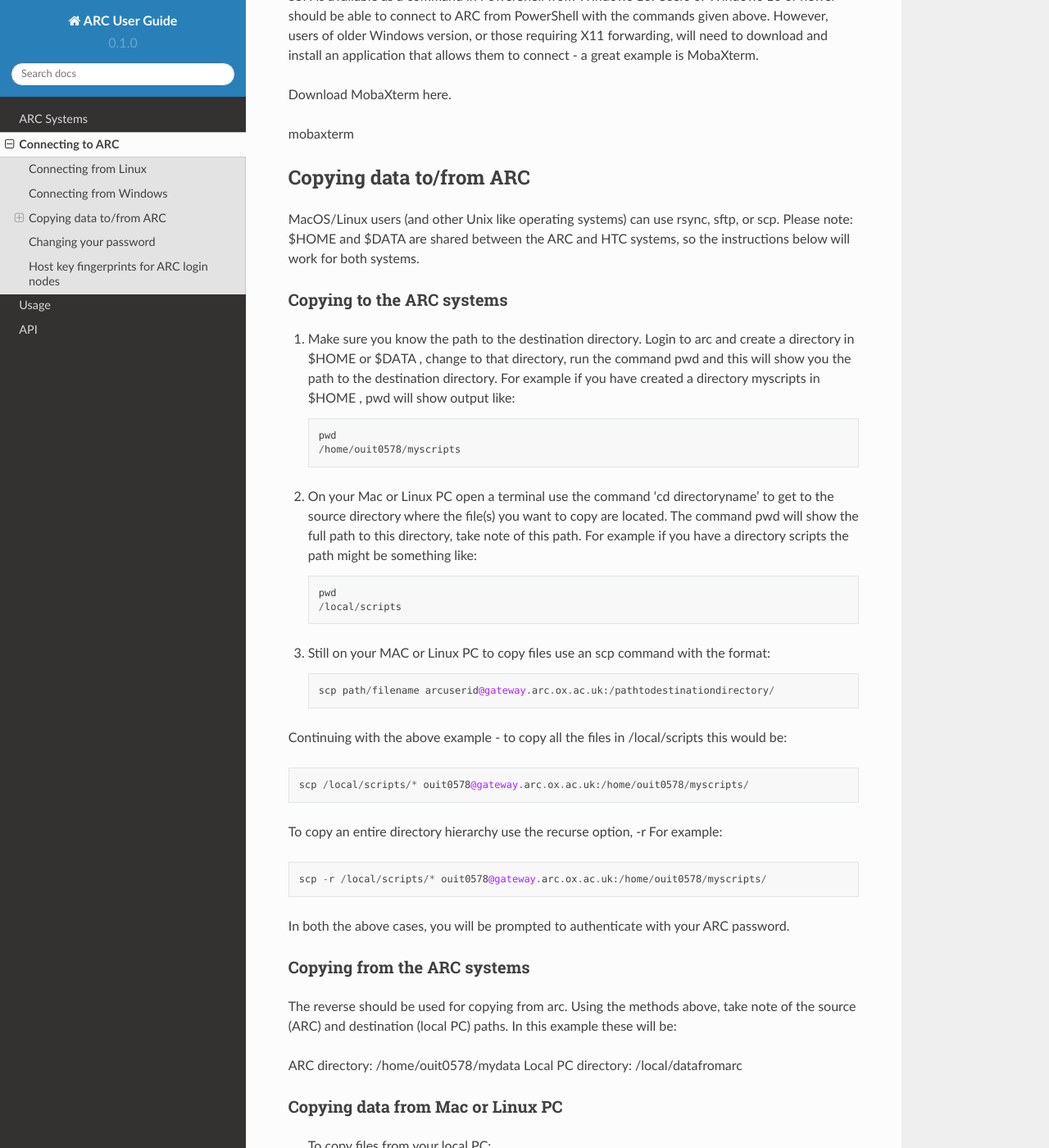
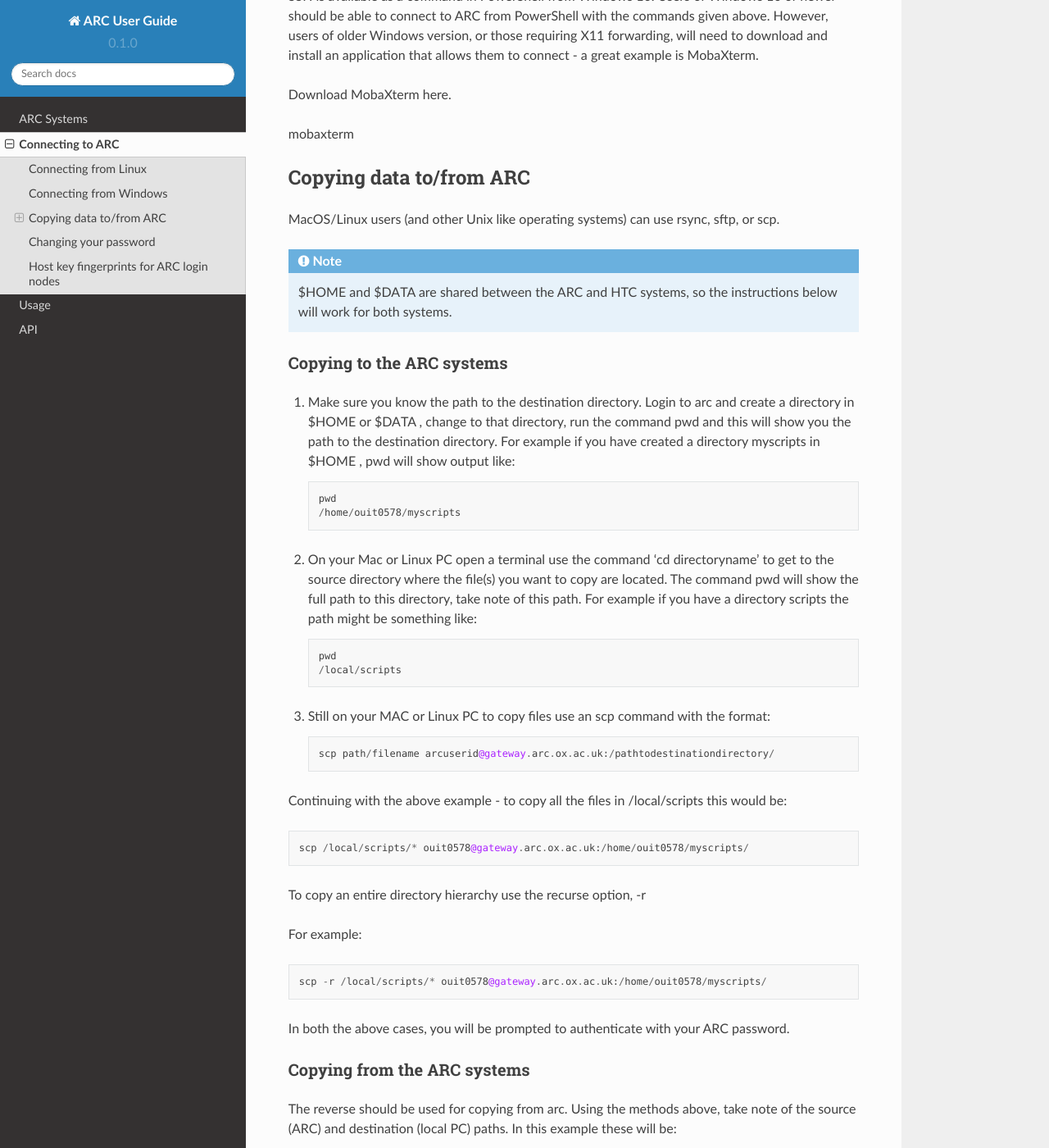
Before and after one commit to tina-friedrich/arc-user-guide, a Sphinx documentation site: the page built from docs/source/connecting-to-arc.rst, in a window 1280 px wide and 1400 px high, scrolled down 1165 px. Shown: the whole window at 82% size. Built offline with Sphinx 7.4.7 and the Read the Docs theme 2.0.0, drawn with Linux system fonts in a browser that asks for light colours.

Commit message:
Update connecting-to-arc.rst
Slight tidy up.

```diff
--- a/docs/source/connecting-to-arc.rst
+++ b/docs/source/connecting-to-arc.rst
@@ -42,7 +42,11 @@ mobaxterm
 Copying data to/from ARC
 ------------------------
 
-MacOS/Linux users (and other Unix like operating systems) can use rsync, sftp, or scp. Please note: $HOME and $DATA are shared between the ARC and HTC systems, so the instructions below will work for both systems.
+MacOS/Linux users (and other Unix like operating systems) can use rsync, sftp, or scp.
+
+.. note::
+
+    $HOME and $DATA are shared between the ARC and HTC systems, so the instructions below will work for both systems.
 
 Copying to the ARC systems
 ^^^^^^^^^^^^^^^^^^^^^^^^^^
@@ -66,7 +70,9 @@ Continuing with the above example -  to copy all the files in /local/scripts thi
 
     scp /local/scripts/* ouit0578@gateway.arc.ox.ac.uk:/home/ouit0578/myscripts/
 
-To copy an entire directory hierarchy use the recurse option, -r For example::
+To copy an entire directory hierarchy use the recurse option, -r
+
+For example::
 
     scp -r /local/scripts/* ouit0578@gateway.arc.ox.ac.uk:/home/ouit0578/myscripts/
 
@@ -83,7 +89,7 @@ Local PC directory: /local/datafromarc
 Copying data from Mac or Linux PC
 ^^^^^^^^^^^^^^^^^^^^^^^^^^^^^^^^^
 
- To copy files from your local PC::
+To copy files from your local PC::
 
     scp ouit0578@gateway.arc.ox.ac.uk:/home/ouit0578/mydata/* /local/datafromarc/
 
@@ -103,7 +109,9 @@ Changing your password
 
 Passwords can be changed by running the "passwd" command from a terminal::
 
-    user@arc-login~$ passwd Enter login(LDAP) password:
+    user@arc-login~$ passwd
+
+    Enter login(LDAP) password:
     Enter new passwd:
     Re-enter new passwd:
 
```
